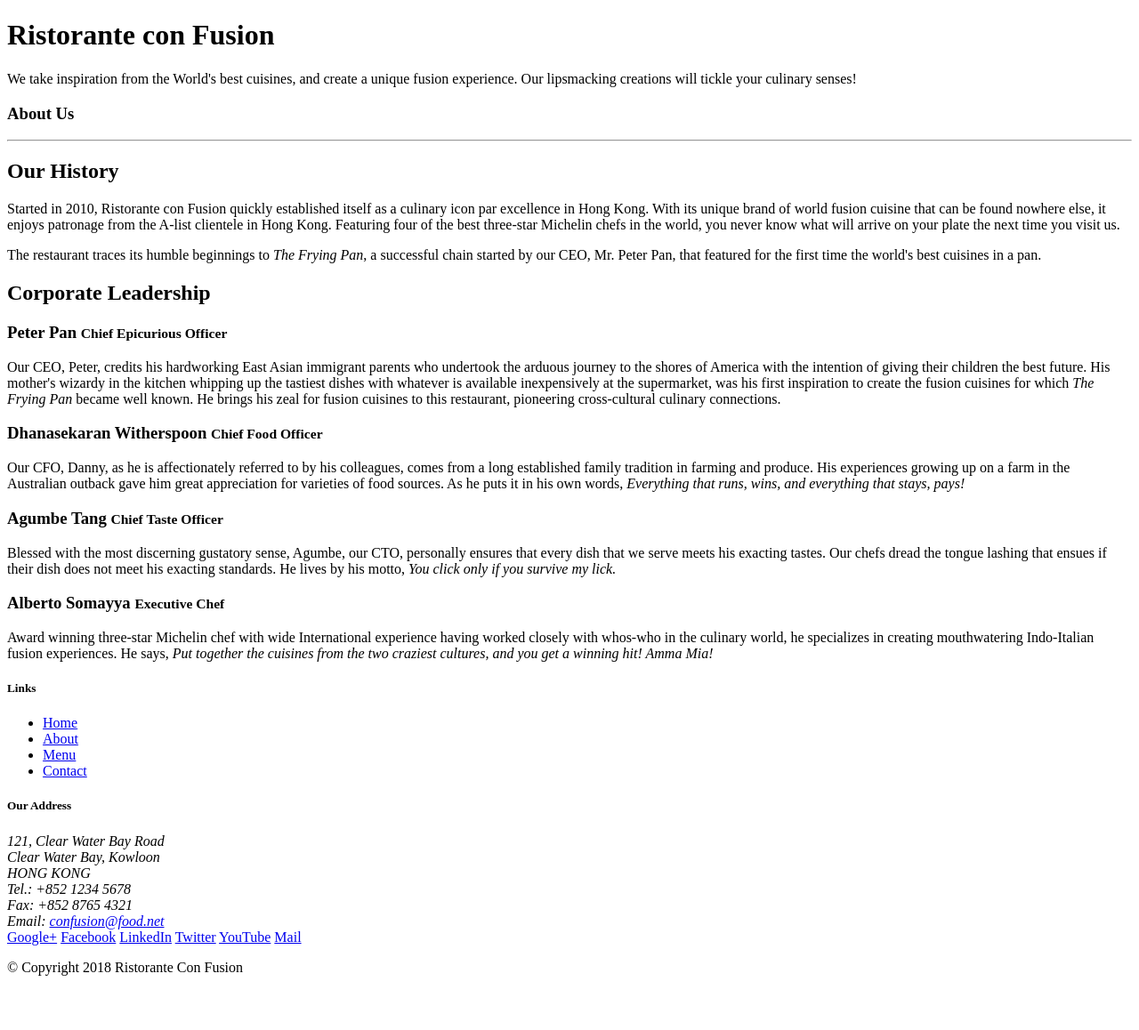
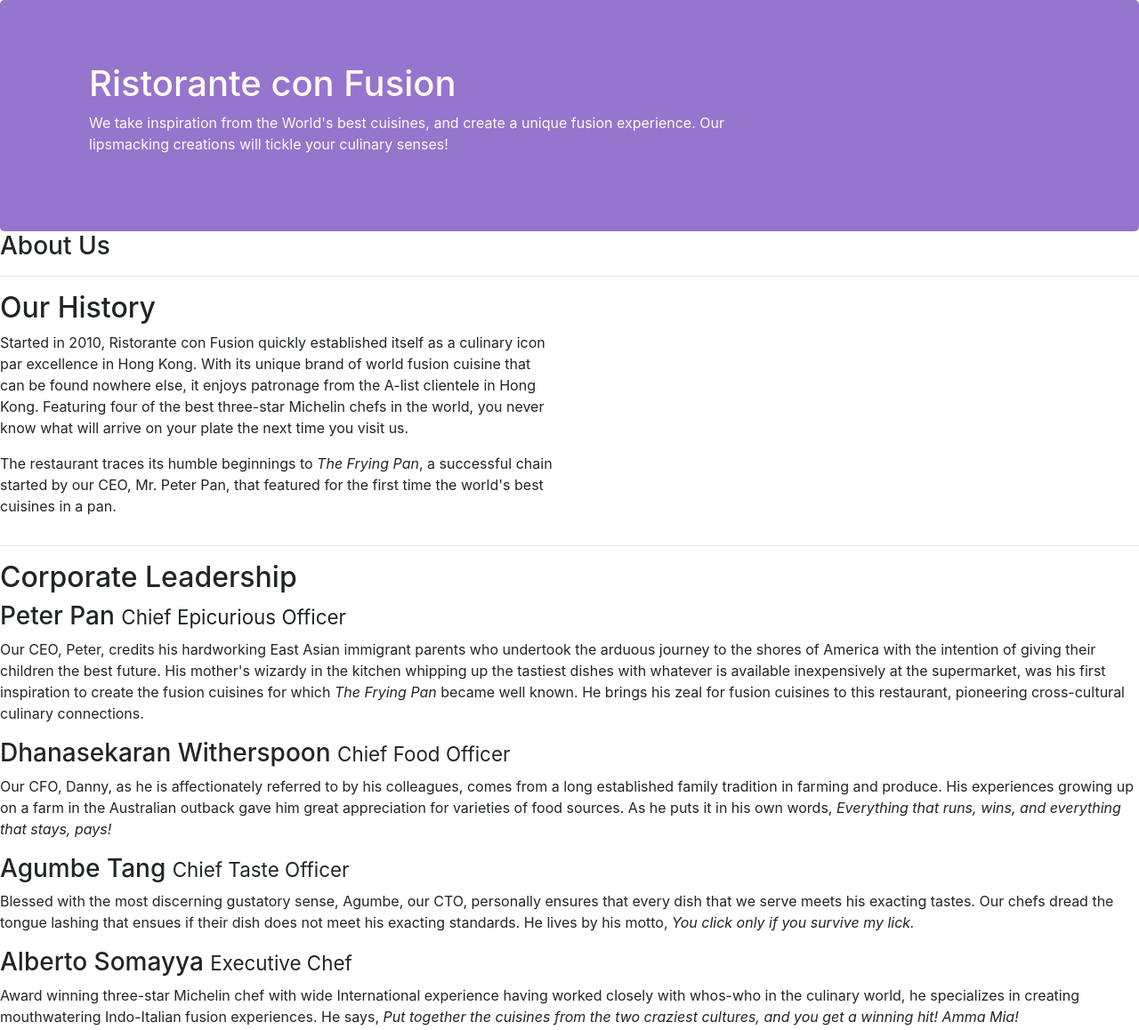
Before and after one commit to Thenukanth/learning, a website: page aboutus.html in a window 1280 px wide. Shown: the top 1158 px of the page at 89% size. Before the commit the page ends 1113 px from the top, so only its background shows below. Drawn offline with nearby package versions, Linux system fonts and the light colour scheme; files whose address does not match are found by name.

Commit message:
assignment 1 completed

```diff
--- a/aboutus.html
+++ b/aboutus.html
@@ -2,7 +2,13 @@
 <html lang="en">
 
 <head>
+    <meta charset="utf-8">
+    <meta name="viewport" content="width=device-width, initial-scale=1, shrink-to-fit=no">
+    <meta http-equiv="x-ua-compatible" content="ie=edge">
 
+    <!-- Bootstrap CSS -->
+    <link rel="stylesheet" href="node_modules/bootstrap/dist/css/bootstrap.min.css">
+    <link rel="stylesheet" href="T:\Bootstrap4\conFusion\css\styles.css">
     <title>Ristorante Con Fusion: About Us</title>
 
 </head>
@@ -12,7 +18,7 @@
     <header class="jumbotron">
         <div class="container">
             <div class="row row-header">
-                <div class="col-12 col-sm-6">
+                <div class="col-12 col-sm-9">
                     <h1>Ristorante con Fusion</h1>
                     <p>We take inspiration from the World's best cuisines, and create a unique fusion experience. Our lipsmacking creations will tickle your culinary senses!</p>
                 </div>
@@ -23,35 +29,47 @@
     </header>
 
     <div>
-        <div>
-            <div>
+        <div class="row">
+            <div class="col-12">
                <h3>About Us</h3>
                <hr>
             </div>
         </div>
 
-        <div>
-            <div>
+        <div class="row">
+            <div class="col-12 col-sm-6">
                 <h2>Our History</h2>
                 <p>Started in 2010, Ristorante con Fusion quickly established itself as a culinary icon par excellence in Hong Kong. With its unique brand of world fusion cuisine that can be found nowhere else, it enjoys patronage from the A-list clientele in Hong Kong.  Featuring four of the best three-star Michelin chefs in the world, you never know what will arrive on your plate the next time you visit us.</p>
                 <p>The restaurant traces its humble beginnings to <em>The Frying Pan</em>, a successful chain started by our CEO, Mr. Peter Pan, that featured for the first time the world's best cuisines in a pan.</p>
+
             </div>
-            <div>
-            </div>
+            <div class="col col-sm">
+
             </div>
 
+        </div>
+        <hr>
 
-        <div>
-            <div>
+        <div class="row">
+            <div class="col-12">
                 <h2>Corporate Leadership</h2>
                 <h3>Peter Pan <small>Chief Epicurious Officer</small></h3>
-                <p>Our CEO, Peter, credits his hardworking East Asian immigrant parents who undertook the arduous journey to the shores of America with the intention of giving their children the best future. His mother's wizardy in the kitchen whipping up the tastiest dishes with whatever is available inexpensively at the supermarket, was his first inspiration to create the fusion cuisines for which <em>The Frying Pan</em> became well known. He brings his zeal for fusion cuisines to this restaurant, pioneering cross-cultural culinary connections.</p>
+                <div class="d-none d-sm-block">
+                    <p>Our CEO, Peter, credits his hardworking East Asian immigrant parents who undertook the arduous journey to the shores of America with the intention of giving their children the best future. His mother's wizardy in the kitchen whipping up the tastiest dishes with whatever is available inexpensively at the supermarket, was his first inspiration to create the fusion cuisines for which <em>The Frying Pan</em> became well known. He brings his zeal for fusion cuisines to
+                        this restaurant, pioneering cross-cultural culinary connections.</p>
+                </div>
                     <h3>Dhanasekaran Witherspoon <small>Chief Food Officer</small></h3>
+                <div class="d-none d-sm-block">
                     <p>Our CFO, Danny, as he is affectionately referred to by his colleagues, comes from a long established family tradition in farming and produce. His experiences growing up on a farm in the Australian outback gave him great appreciation for varieties of food sources. As he puts it in his own words, <em>Everything that runs, wins, and everything that stays, pays!</em></p>
+                </div>
                     <h3>Agumbe Tang <small>Chief Taste Officer</small></h3>
+                <div class="d-none d-sm-block">
                     <p>Blessed with the most discerning gustatory sense, Agumbe, our CTO, personally ensures that every dish that we serve meets his exacting tastes. Our chefs dread the tongue lashing that ensues if their dish does not meet his exacting standards. He lives by his motto, <em>You click only if you survive my lick.</em></p>
+                </div>
                     <h3>Alberto Somayya <small>Executive Chef</small></h3>
+                <div class="d-none d-sm-block">
                     <p>Award winning three-star Michelin chef with wide International experience having worked closely with whos-who in the culinary world, he specializes in creating mouthwatering Indo-Italian fusion experiences. He says, <em>Put together the cuisines from the two craziest cultures, and you get a winning hit! Amma Mia!</em></p>
+                </div>
             </div>
        </div>
 
@@ -98,7 +116,9 @@
            </div>
         </div>
     </footer>
-
+    <script src="node_modules/jquery/dist/jquery.slim.min.js"></script>
+    <script src="node_modules/popper.js/dist/umd/popper.min.js"></script>
+    <script src="node_modules/bootstrap/dist/js/bootstrap.min.js"></script>
 </body>
 
 </html>
```
Lines whose indentation alone changed are shown as unchanged.
